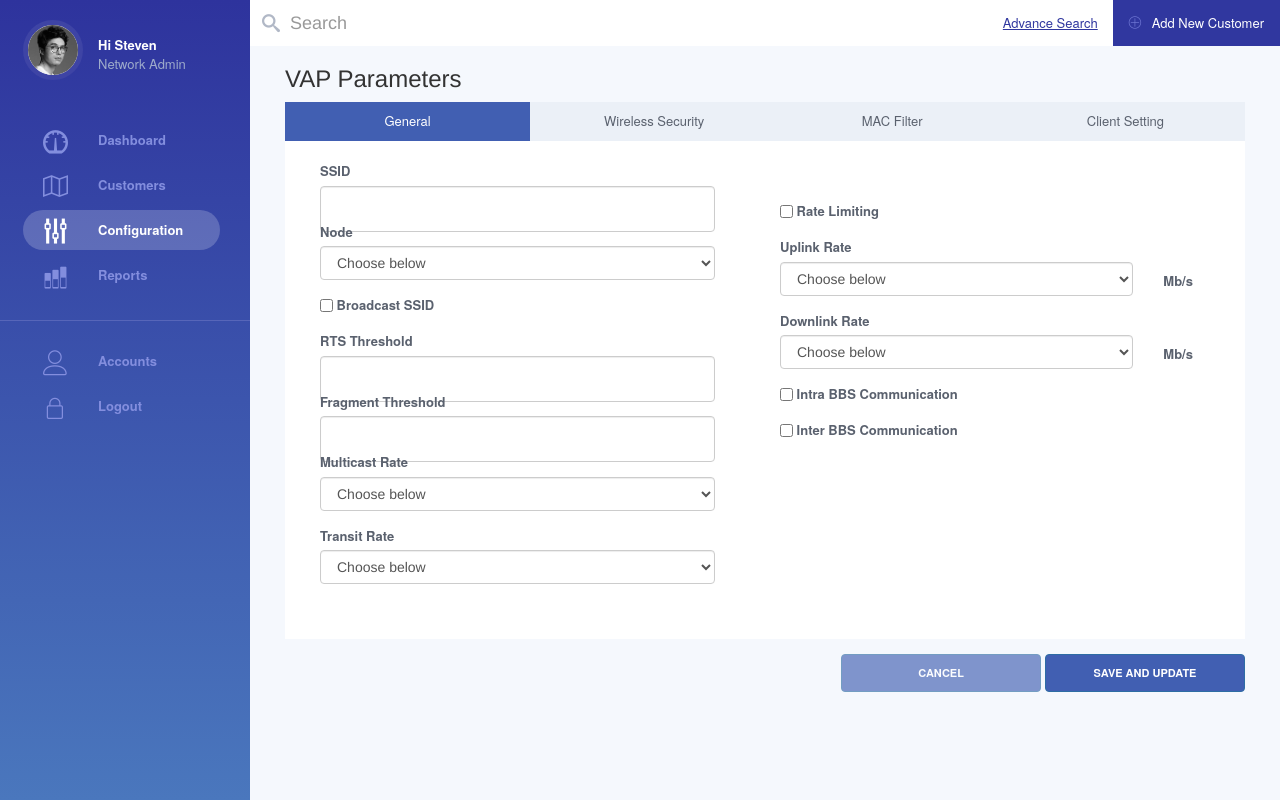
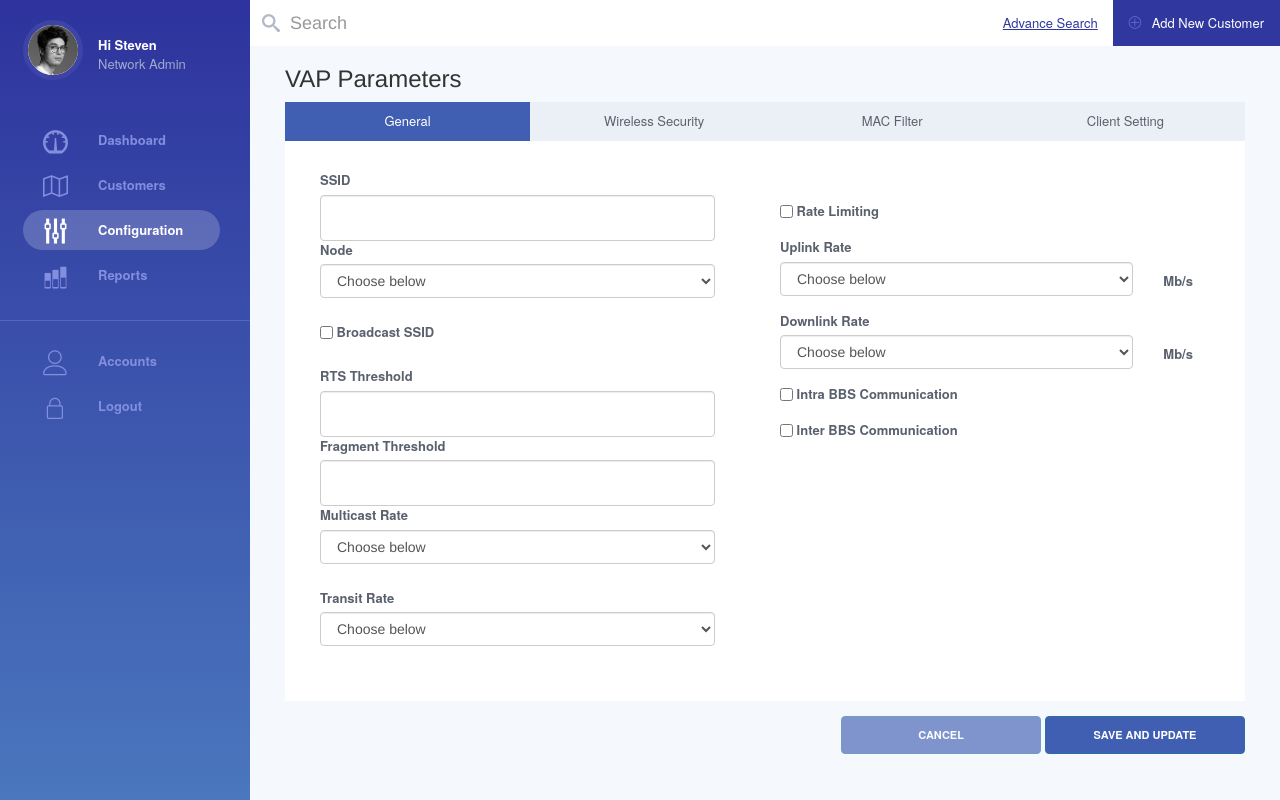
Before and after one commit to arshanting/qubercomm, a PHP site: page /configuration.html in a window 1280 px wide. Run offline with PHP 8.4, Linux system fonts and the light colour scheme.

Commit message:
Update custom.css

```diff
--- a/css/custom.css
+++ b/css/custom.css
@@ -506,8 +506,7 @@ input#search{
   padding : 20px 35px 40px 35px;
 }
 /* remove border radius for the tab */
-
-#tabs .nav-pills > li > a {
+.nav-pills > li > a {
   font-size: 13px;
   font-family:"HelveticaNeue",Helvetica;
   color:#5a616e;
@@ -557,6 +556,9 @@ label.checkbox-label input[type=checkbox]{
 }
 #tabs #rate label{
   padding-top:10px;
+}
+#tabs #col1 label{
+  padding-top: 10px;
 }
 .form-log {
   width: 70%;
```
